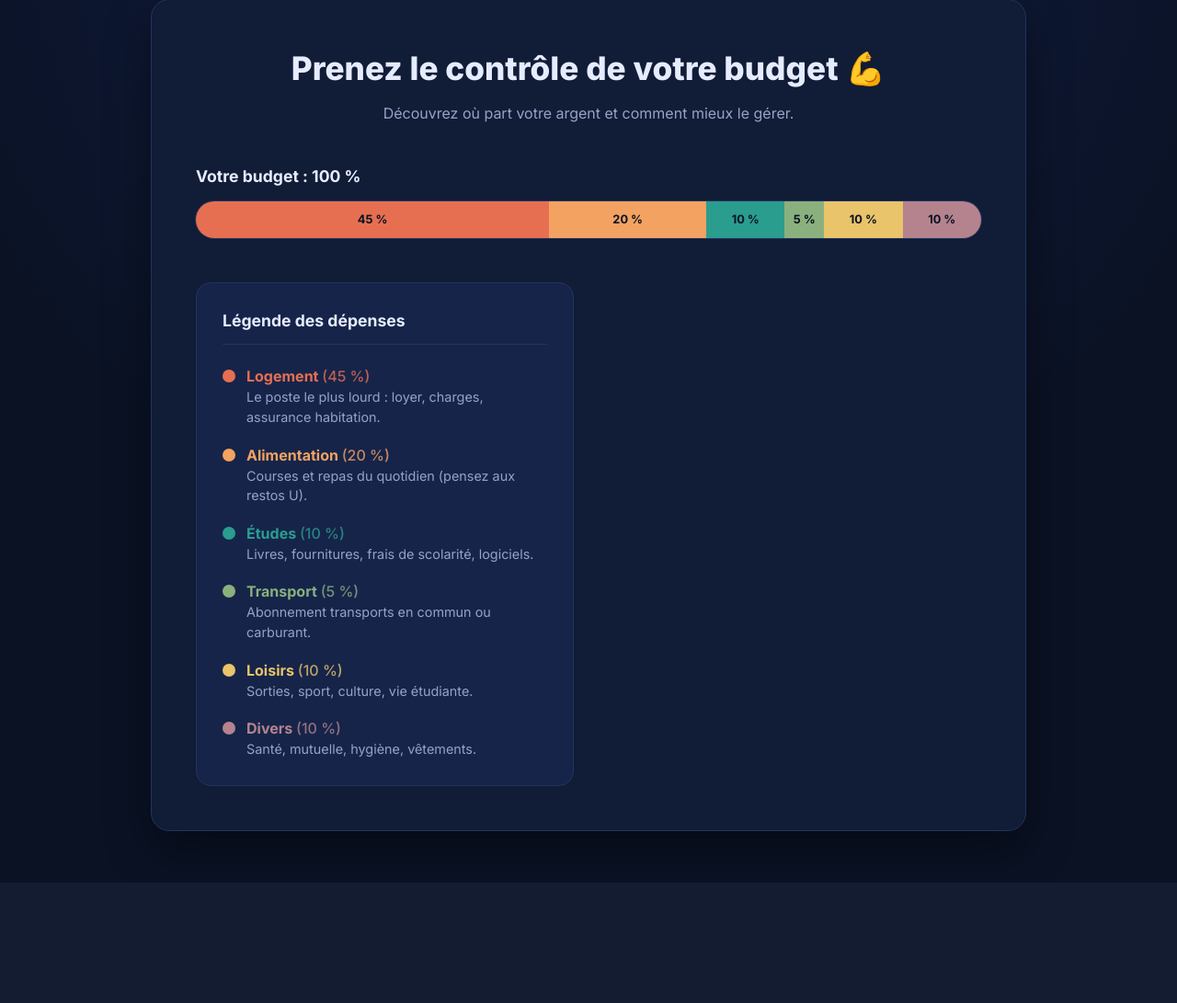
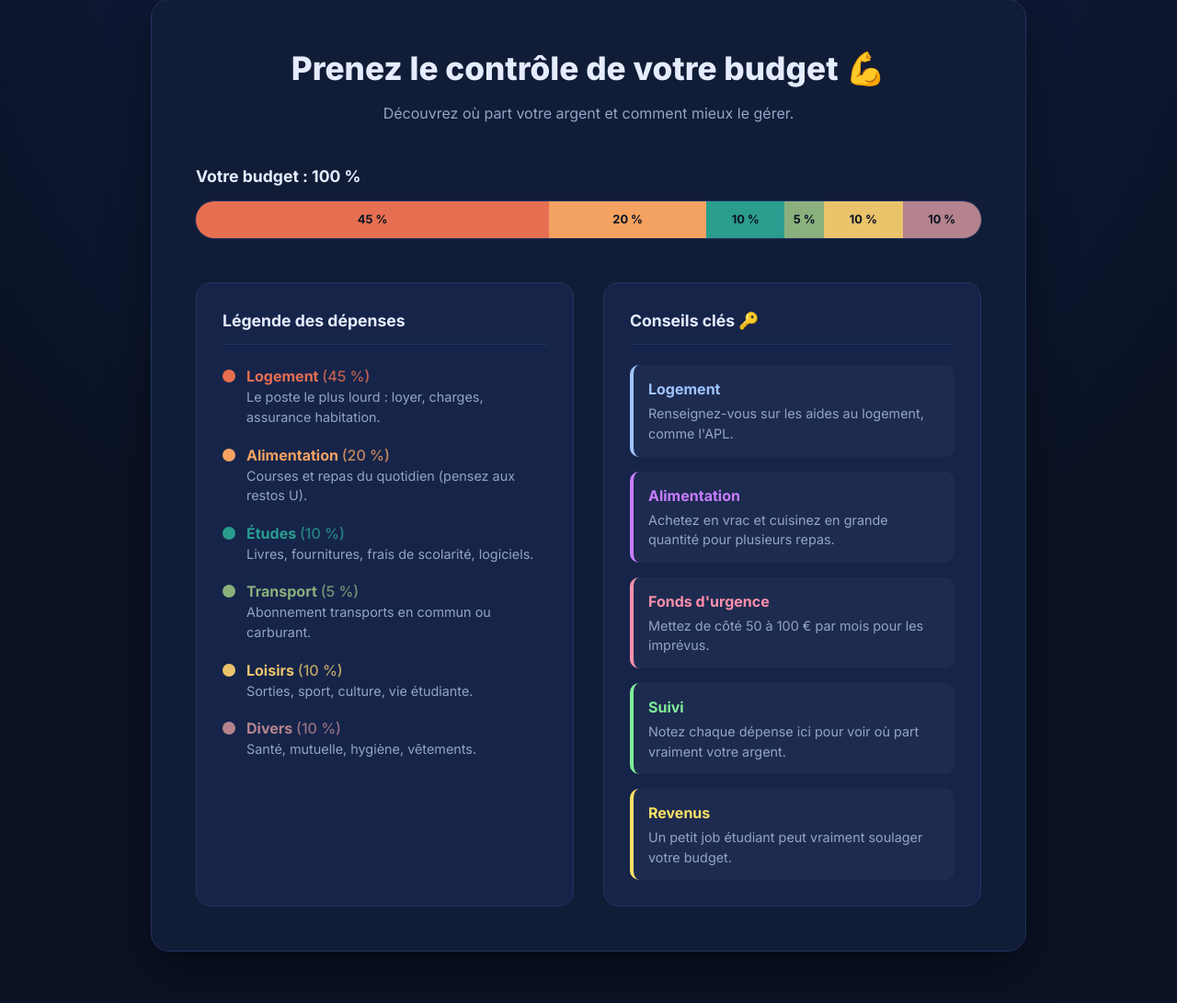
Before and after one commit to r-ovoundard/mon-budget, a PHP site: page / in a window 1280 px wide. Shown: the part 129-1220 px from the top of the page at 92% size. Before the commit the page ends 1089 px from the top, so only its background shows below. Run offline with PHP 8.4, Linux system fonts and the light colour scheme.

Commit message:
ajout de la section conseils clés

```diff
--- a/css/style.css
+++ b/css/style.css
@@ -233,3 +233,38 @@ h1 {
 .txt-transport    { color: var(--transport); }
 .txt-loisirs      { color: var(--loisirs); }
 .txt-divers       { color: var(--divers); }
+/* =========================================================
+   CONSEILS CLÉS
+   ========================================================= */
+.tips {
+  list-style: none;
+  display: flex;
+  flex-direction: column;
+  gap: 16px;
+}
+
+/* --tip-color est défini par chaque classe .tip-N ci-dessous,
+   ce qui évite de répéter les règles pour chaque conseil */
+.tip {
+  padding: 14px 16px;
+  border-radius: 10px;
+  background: rgba(255, 255, 255, 0.03);
+  border-left: 4px solid var(--tip-color);
+}
+
+.tip strong {
+  color: var(--tip-color);
+  font-weight: 700;
+}
+
+.tip p {
+  color: var(--text-muted);
+  font-size: 0.9rem;
+  margin-top: 4px;
+}
+
+.tip-1 { --tip-color: var(--tip-1); }
+.tip-2 { --tip-color: var(--tip-2); }
+.tip-3 { --tip-color: var(--tip-3); }
+.tip-4 { --tip-color: var(--tip-4); }
+.tip-5 { --tip-color: var(--tip-5); }
--- a/index.html
+++ b/index.html
@@ -94,6 +94,32 @@
         </div>
 
         <!-- CONSEILS -->
+                 <!-- ===== CONSEILS CLÉS ===== -->
+        <div class="panel">
+          <h3>Conseils clés 🔑</h3>
+          <ul class="tips">
+            <li class="tip tip-1">
+              <strong>Logement</strong>
+              <p>Renseignez-vous sur les aides au logement, comme l'APL.</p>
+            </li>
+            <li class="tip tip-2">
+              <strong>Alimentation</strong>
+              <p>Achetez en vrac et cuisinez en grande quantité pour plusieurs repas.</p>
+            </li>
+            <li class="tip tip-3">
+              <strong>Fonds d'urgence</strong>
+              <p>Mettez de côté 50 à 100 € par mois pour les imprévus.</p>
+            </li>
+            <li class="tip tip-4">
+              <strong>Suivi</strong>
+              <p>Notez chaque dépense ici pour voir où part vraiment votre argent.</p>
+            </li>
+            <li class="tip tip-5">
+              <strong>Revenus</strong>
+              <p>Un petit job étudiant peut vraiment soulager votre budget.</p>
+            </li>
+          </ul>
+        </div>
 
       </div>
     </section>
```
